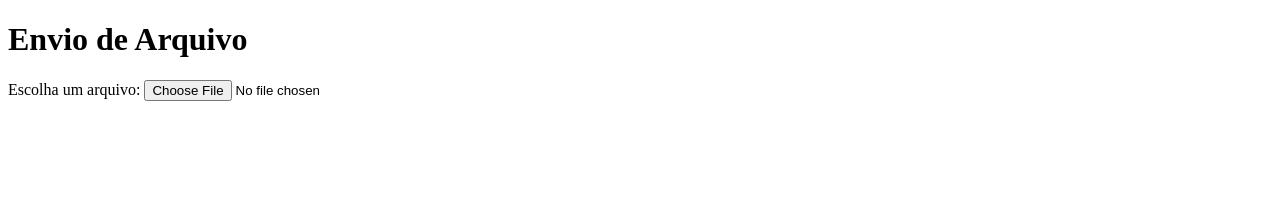
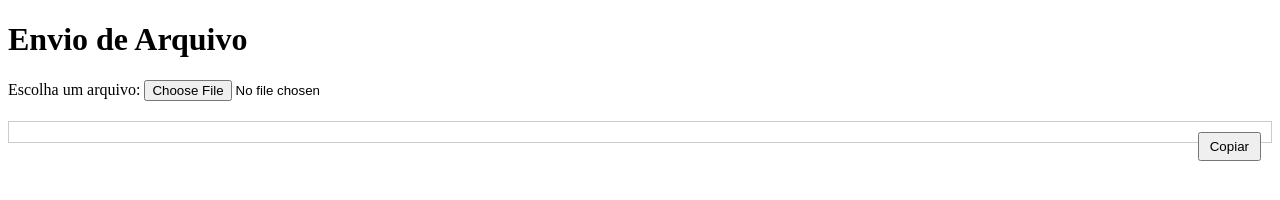
Before and after one commit to SrClauss/pdf_to_text, a plain HTML site: page index.html in a window 1280 px wide. Drawn offline with Linux system fonts and the light colour scheme.

Commit message:
inserindo botao para copiar

```diff
--- a/index.html
+++ b/index.html
@@ -4,6 +4,21 @@
     <meta charset="UTF-8">
     <meta name="viewport" content="width=device-width, initial-scale=1.0">
     <title>Upload de Arquivo</title>
+    <style>
+        .output-container {
+            border: 1px solid #ccc;
+            padding: 10px;
+            margin-top: 20px;
+            position: relative;
+        }
+        .copy-button {
+            position: absolute;
+            top: 10px;
+            right: 10px;
+            padding: 5px 10px;
+            cursor: pointer;
+        }
+    </style>
 </head>
 <body>
     <h1>Envio de Arquivo</h1>
@@ -12,7 +27,10 @@
         <input type="file" id="file" name="file" accept="application/pdf">
     </form>
 
+    <div class="output-container">
+        <button class="copy-button" onclick="copyToClipboard()">Copiar</button>
         <div id="output"></div>
+    </div>
 
     <script src="https://cdnjs.cloudflare.com/ajax/libs/pdf.js/2.9.359/pdf.min.js"></script>
     <script>
@@ -37,6 +55,16 @@
                 reader.readAsArrayBuffer(file);
             }
         });
+
+        function copyToClipboard() {
+            const outputDiv = document.getElementById('output');
+            const text = outputDiv.textContent;
+            navigator.clipboard.writeText(text).then(() => {
+                alert('Conteúdo copiado para a área de transferência!');
+            }).catch(err => {
+                console.error('Erro ao copiar para a área de transferência: ', err);
+            });
+        }
     </script>
 </body>
 </html>
```
Lines whose indentation alone changed are shown as unchanged.
